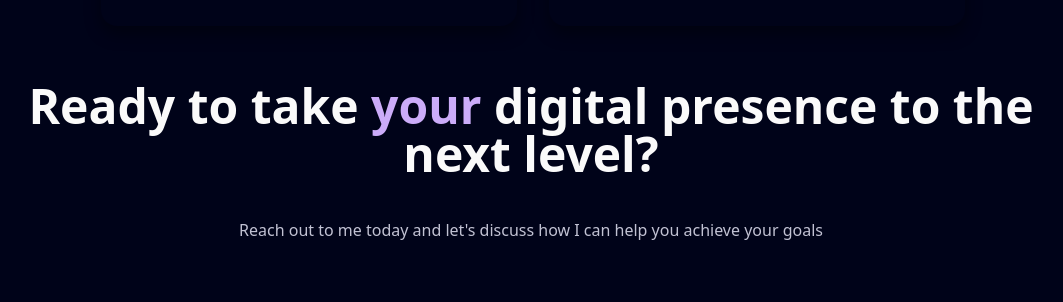
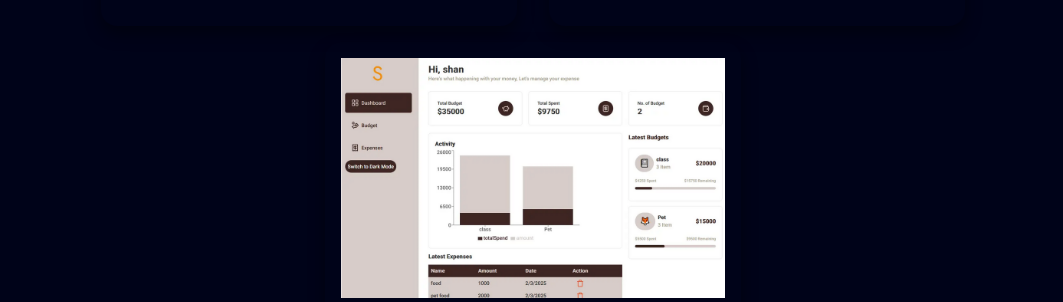
Before and after one commit to N-Nilashan/nimesh-nilashan, a Next.js app: page / in a window 1280 px wide. Shown: the part 2476-2778 px from the top of the page, without its empty margins (109-1172 px from the left). Built offline with nearby package versions, Linux system fonts and the light colour scheme.

Commit message:
added spend sense project

```diff
--- a/data/index.ts
+++ b/data/index.ts
@@ -88,14 +88,14 @@ export const projects = [
   },
 
 
-  // {
-  //   id: 3,
-  //   title: "3D Solar System Planets to Explore",
-  //   des: "Explore the wonders of our solar system with this captivating 3D simulation of the planets using Three.js.",
-  //   img: "/p1.svg",
-  //   iconLists: ["/re.svg", "/tail.svg", "/ts.svg", "/three.svg", "/fm.svg"],
-  //   link: "https://github.com/adrianhajdin?tab=repositories",
-  // },
+  {
+    id: 3,
+    title: "Spend-Sense Expense Tracker",
+    des: " SpendSense is a full-stack expense tracker built with Next.js, Tailwind CSS, and Neon Database, showcasing expertise in full-stack development, UI/UX design, and secure financial app development.",
+    img: "/p5.png",
+    iconLists: ["/re.svg", "/tail.svg", "/ts.svg", "/three.svg", ],
+    link: "https://spend-sense-eight.vercel.app/",
+  },
   // {
   //   id: 4,
   //   title: "Yoom - Video Conferencing App",
```
Also changed, not shown: public/p5.png (added).
